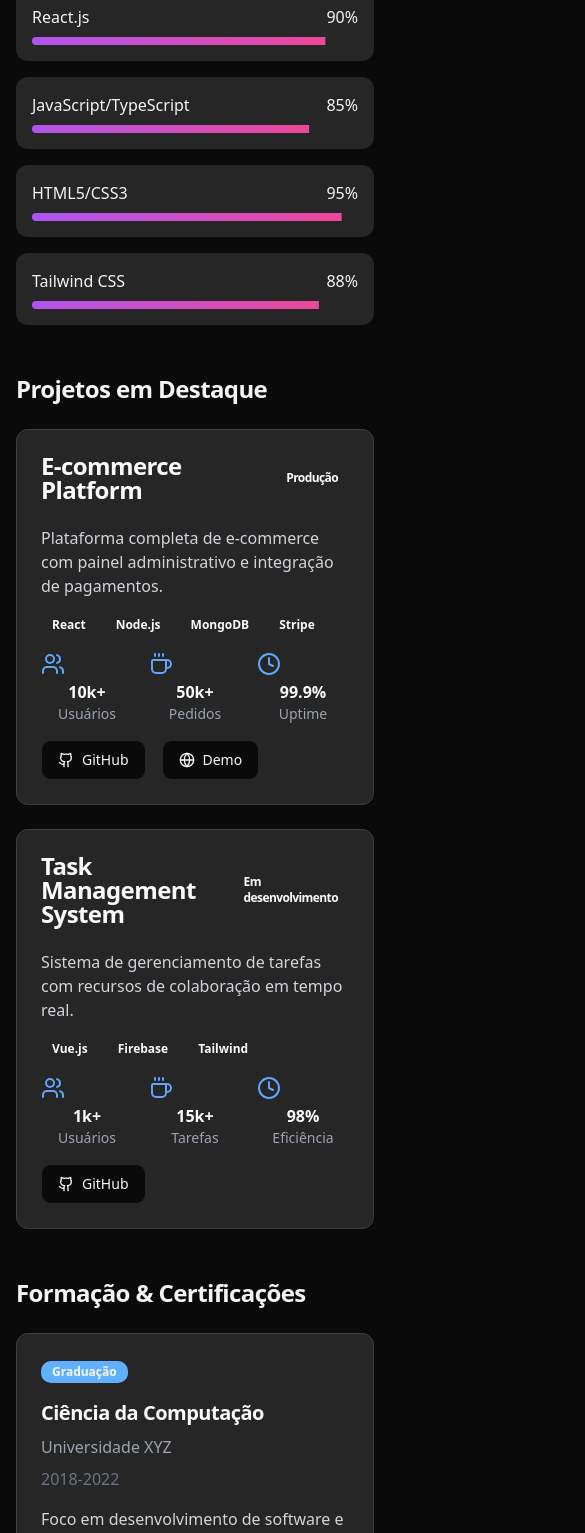
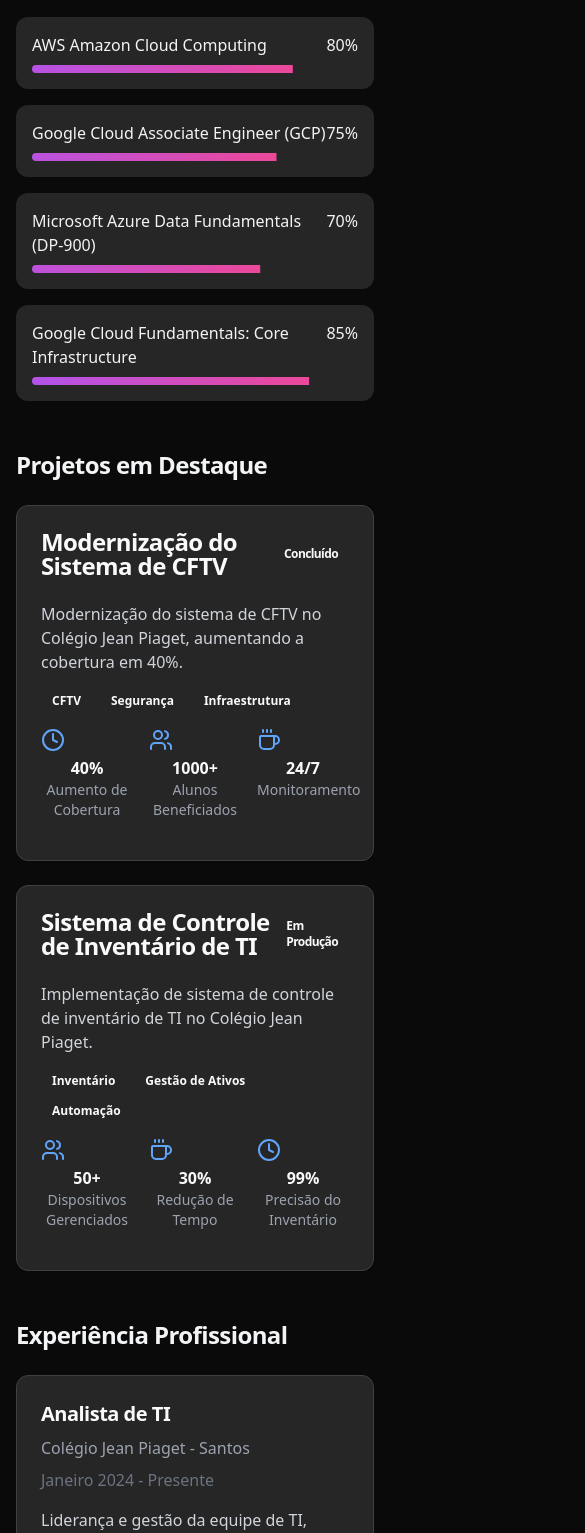
Before and after one commit to JonathanMoyano/portifolio, a Next.js app: page /tecnologia in a window 390 px wide. Shown: the part 467-2000 px from the top of the page, 585 px wide, since content can reach past the window. Built offline with nearby package versions, Linux system fonts and the light colour scheme.

Commit message:
atualizações - 12/11

```diff
--- a/src/pages/bombeiro.jsx
+++ b/src/pages/bombeiro.jsx
@@ -1,4 +1,3 @@
-import React, { useState } from 'react';
 import { motion } from 'framer-motion';
 import DownloadCV from '@/components/shared/DownloadCV';
 import {
@@ -9,21 +8,14 @@ import {
   BookOpen,
   CheckCircle2,
   AlertTriangle,
-  ArrowRight,
   Clock,
 } from 'lucide-react';
 import { Card, CardContent, CardHeader, CardTitle } from '@/components/ui/card';
-import { Button } from '@/components/ui/button';
 import { Badge } from '@/components/ui/badge';
-import { useAccessibility } from '@/components/layout/Layout';
-import { translations } from '@/utils/constants';
+
 import { Tabs, TabsContent, TabsList, TabsTrigger } from '@/components/ui/tabs';
 
 const BombeiroPage = () => {
-  const { currentLanguage } = useAccessibility();
-  const t = translations[currentLanguage];
-  const [activeTab, setActiveTab] = useState('certifications');
-
   const stats = [
     {
       icon: <Shield />,
@@ -54,22 +46,60 @@ const BombeiroPage = () => {
   const certifications = [
     {
       title: 'Bombeiro Civil Profissional',
-      institution: 'Corpo de Bombeiros Militar',
-      date: '2014',
-      validUntil: '2024',
+      institution: 'FATE13',
+      date: '2013',
+      validUntil: '2023',
       description:
         'Formação completa em prevenção e combate a incêndio, primeiros socorros e salvamento.',
       skills: ['Combate a Incêndio', 'Primeiros Socorros', 'Salvamento em Altura', 'APH'],
     },
     {
-      title: 'Especialização em Emergências Químicas',
-      institution: 'CETESB',
-      date: '2015',
-      validUntil: '2025',
-      description: 'Especialização no atendimento a emergências com produtos perigosos.',
-      skills: ['Produtos Perigosos', 'Contenção', 'Descontaminação', 'Análise de Riscos'],
+      title: 'Curso de Heliponto',
+      institution: 'BLEVE',
+      date: '2018',
+      validUntil: '2023',
+      description: 'Treinamento para operações em helipontos.',
+      skills: ['Segurança em Helipontos', 'Sinalização', 'Controle de Acesso'],
     },
-    // Adicione mais certificações conforme necessário
+    {
+      title: 'Curso de Primeiros Socorros com DEA',
+      institution: 'UNILUS',
+      date: '2018',
+      validUntil: '2023',
+      description:
+        'Treinamento avançado em primeiros socorros com uso de desfibrilador externo automático (DEA).',
+      skills: ['Suporte Básico de Vida', 'Uso de DEA', 'Emergências Médicas'],
+    },
+    {
+      title: 'NR35 - Trabalho em Altura',
+      institution: 'Universo',
+      date: '2021',
+      validUntil: '2023',
+      description:
+        'Curso de segurança para trabalhos em altura, conforme norma regulamentadora NR35.',
+      skills: ['Segurança em Altura', 'Uso de EPI', 'Resgate em Altura'],
+    },
+    {
+      title: 'NR33 - Espaços Confinados',
+      institution: 'Universo',
+      date: '2021',
+      validUntil: '2023',
+      description:
+        'Curso de segurança para trabalhos em espaços confinados, conforme norma regulamentadora NR33.',
+      skills: [
+        'Segurança em Espaços Confinados',
+        'Monitoramento de Atmosferas',
+        'Resgate em Espaços Confinados',
+      ],
+    },
+    {
+      title: 'A.P.H Tático',
+      institution: 'FATE13',
+      date: '2013',
+      validUntil: '2023',
+      description: 'Curso de atendimento pré-hospitalar em situações táticas.',
+      skills: ['APH Tático', 'Resgate em Ambientes Hostis', 'Suporte Avançado de Vida'],
+    },
   ];
 
   const operations = [
@@ -97,7 +127,30 @@ const BombeiroPage = () => {
         'Coordenação com órgãos ambientais',
       ],
     },
-    // Adicione mais operações conforme necessário
+    {
+      title: 'Inspeção de Equipamentos de Combate a Incêndio',
+      date: '2018-2019',
+      type: 'Prevenção',
+      description: 'Inspeções periódicas em equipamentos de combate a incêndio no Grupo Boticário.',
+      outcome: 'Garantia da operacionalidade e conformidade dos equipamentos',
+      learnings: [
+        'Importância da manutenção preventiva',
+        'Identificação de não conformidades',
+        'Documentação e registros das inspeções',
+      ],
+    },
+    {
+      title: 'Atendimento Pré-Hospitalar',
+      date: '2019-2022',
+      type: 'Emergência Médica',
+      description: 'Prestação de primeiros socorros ao público no Grupo Mendes.',
+      outcome: 'Atendimento rápido e eficaz a vítimas de mal súbito e traumas',
+      learnings: [
+        'Avaliação inicial da vítima',
+        'Estabilização e imobilização',
+        'Encaminhamento adequado aos serviços de saúde',
+      ],
+    },
   ];
 
   return (
@@ -248,21 +301,7 @@ const BombeiroPage = () => {
         initial={{ opacity: 0, y: 20 }}
         animate={{ opacity: 1, y: 0 }}
         className="mx-auto mt-12 max-w-2xl text-center"
-      >
-        <Card className="border-none bg-gradient-to-r from-red-900 to-orange-900">
-          <CardContent className="p-6">
-            <h3 className="mb-4 text-xl font-semibold">Precisa de Treinamento?</h3>
-            <p className="mb-4 text-gray-300">
-              Ofereço treinamentos personalizados em prevenção e combate a incêndio, primeiros
-              socorros e brigada de emergência.
-            </p>
-            <Button className="bg-white text-black hover:bg-gray-100">
-              Solicitar Proposta
-              <ArrowRight className="ml-2 h-4 w-4" />
-            </Button>
-          </CardContent>
-        </Card>
-      </motion.div>
+      ></motion.div>
     </div>
   );
 };
--- a/src/pages/experiencias.jsx
+++ b/src/pages/experiencias.jsx
@@ -23,10 +23,8 @@ import {
   SelectTrigger,
   SelectValue,
 } from '@/components/ui/select';
-import { useAccessibility } from '@/components/layout/Layout';
 
 const ExperienciasPage = () => {
-  const { currentLanguage } = useAccessibility();
   const [activeFilter, setActiveFilter] = useState('all');
   const [searchTerm, setSearchTerm] = useState('');
   const [expandedId, setExpandedId] = useState(null);
--- a/src/pages/historia.jsx
+++ b/src/pages/historia.jsx
@@ -186,9 +186,9 @@ const HistoriaPage = () => {
         <Card className="border-none bg-gradient-to-r from-purple-900 to-pink-900">
           <CardContent className="p-8">
             <p className="mb-4 text-xl italic text-gray-100">
-              "Uma frase inspiradora que resume sua jornada virá aqui"
+              Uma frase inspiradora que resume sua jornada virá aqui
             </p>
-            <p className="text-gray-400">— Seu Nome</p>
+            <p className="text-gray-400">— Jonathan Souza Moyano</p>
           </CardContent>
         </Card>
       </motion.div>
--- a/src/pages/tecnologia.jsx
+++ b/src/pages/tecnologia.jsx
@@ -1,102 +1,115 @@
-import React, { useState } from "react";
-import DownloadCV from "@/components/shared/DownloadCV";
-import {
-  Code,
-  Github,
-  Globe,
-  Star,
-  BookOpen,
-  Clock,
-  Users,
-  Coffee,
-} from "lucide-react";
-import { Card, CardContent, CardHeader, CardTitle } from "@/components/ui/card";
-import { Button } from "@/components/ui/button";
-import { Progress } from "@/components/ui/progress";
-import { Badge } from "@/components/ui/badge";
-import { Tabs, TabsContent, TabsList, TabsTrigger } from "@/components/ui/tabs";
+import React from 'react';
+import DownloadCV from '@/components/shared/DownloadCV';
+import { Code, Github, Star, BookOpen, Clock, Users, Coffee } from 'lucide-react';
+import { Card, CardContent, CardHeader, CardTitle } from '@/components/ui/card';
+import { Progress } from '@/components/ui/progress';
+import { Badge } from '@/components/ui/badge';
+import { Tabs, TabsContent, TabsList, TabsTrigger } from '@/components/ui/tabs';
 
 const TechPage = () => {
-  const [activeProject, setActiveProject] = useState(null);
-
   const skills = {
-    frontend: [
-      { name: "React.js", level: 90 },
-      { name: "JavaScript/TypeScript", level: 85 },
-      { name: "HTML5/CSS3", level: 95 },
-      { name: "Tailwind CSS", level: 88 },
+    cloud: [
+      { name: 'AWS Amazon Cloud Computing', level: 80 },
+      { name: 'Google Cloud Associate Engineer (GCP)', level: 75 },
+      { name: 'Microsoft Azure Data Fundamentals (DP-900)', level: 70 },
+      { name: 'Google Cloud Fundamentals: Core Infrastructure', level: 85 },
     ],
-    backend: [
-      { name: "Node.js", level: 82 },
-      { name: "Python", level: 75 },
-      { name: "SQL", level: 80 },
-      { name: "MongoDB", level: 78 },
+    development: [
+      { name: 'Programação em C e JavaScript', level: 75 },
+      { name: 'Oracle SQL', level: 80 },
+      { name: 'HTML5 e CSS3', level: 90 },
+      { name: 'Sistemas Operacionais e Redes', level: 85 },
+      { name: 'Supabase', level: 70 },
     ],
-    tools: [
-      { name: "Git/GitHub", level: 92 },
-      { name: "Docker", level: 70 },
-      { name: "AWS", level: 65 },
-      { name: "Linux", level: 85 },
+    ai: [
+      { name: 'Ciência de Dados 3.0 - Data Science Academy', level: 75 },
+      { name: 'Engenharia de Prompts na AWS com Claude', level: 80 },
+      { name: 'CC50 - Introdução à Ciência da Computação', level: 85 },
+    ],
+    management: [
+      { name: 'IT Service Management (ITSM/GSTI)', level: 90 },
+      { name: 'Gestão de Projetos em TI', level: 85 },
     ],
   };
 
   const projects = [
     {
-      title: "E-commerce Platform",
+      title: 'Modernização do Sistema de CFTV',
       description:
-        "Plataforma completa de e-commerce com painel administrativo e integração de pagamentos.",
-      tech: ["React", "Node.js", "MongoDB", "Stripe"],
-      status: "Produção",
-      github: "github.com/user/project",
-      live: "project-url.com",
+        'Modernização do sistema de CFTV no Colégio Jean Piaget, aumentando a cobertura em 40%.',
+      tech: ['CFTV', 'Segurança', 'Infraestrutura'],
+      status: 'Concluído',
       metrics: [
-        { icon: <Users />, value: "10k+", label: "Usuários" },
-        { icon: <Coffee />, value: "50k+", label: "Pedidos" },
-        { icon: <Clock />, value: "99.9%", label: "Uptime" },
+        { icon: <Clock />, value: '40%', label: 'Aumento de Cobertura' },
+        { icon: <Users />, value: '1000+', label: 'Alunos Beneficiados' },
+        { icon: <Coffee />, value: '24/7', label: 'Monitoramento' },
       ],
     },
     {
-      title: "Task Management System",
+      title: 'Sistema de Controle de Inventário de TI',
       description:
-        "Sistema de gerenciamento de tarefas com recursos de colaboração em tempo real.",
-      tech: ["Vue.js", "Firebase", "Tailwind"],
-      status: "Em desenvolvimento",
-      github: "github.com/user/project2",
+        'Implementação de sistema de controle de inventário de TI no Colégio Jean Piaget.',
+      tech: ['Inventário', 'Gestão de Ativos', 'Automação'],
+      status: 'Em Produção',
       metrics: [
-        { icon: <Users />, value: "1k+", label: "Usuários" },
-        { icon: <Coffee />, value: "15k+", label: "Tarefas" },
-        { icon: <Clock />, value: "98%", label: "Eficiência" },
+        { icon: <Users />, value: '50+', label: 'Dispositivos Gerenciados' },
+        { icon: <Coffee />, value: '30%', label: 'Redução de Tempo' },
+        { icon: <Clock />, value: '99%', label: 'Precisão do Inventário' },
       ],
+    },
+  ];
+
+  const experience = [
+    {
+      title: 'Analista de TI',
+      company: 'Colégio Jean Piaget - Santos',
+      period: 'Janeiro 2024 - Presente',
+      description:
+        'Liderança e gestão da equipe de TI, implementação e manutenção de sistemas de rede e segurança, desenvolvimento de processos para otimização do suporte técnico, gestão do parque tecnológico e gerenciamento dos chamados técnicos.',
+    },
+    {
+      title: 'Assistente de TI',
+      company: 'Colégio Jean Piaget - Santos',
+      period: 'Outubro 2023 - Janeiro 2024',
+      description:
+        'Modernização do sistema de CFTV, implementação de sistema de controle de inventário de TI e redução do tempo de resposta para chamados técnicos.',
+    },
+    {
+      title: 'Analista de Suporte Júnior (Estágio)',
+      company: 'Cruz Azul',
+      period: 'Outubro 2022 - Outubro 2023',
+      description:
+        'Suporte técnico ao ERP TOTVS, administração de Active Directory e sistema RM, manutenção preventiva da infraestrutura de TI.',
+    },
+    {
+      title: 'Especialista em Reparo de Placas Eletrônicas',
+      company: 'Device Now - Soluções e Tecnologia',
+      period: 'Autônomo',
+      description:
+        'Especialista em reparo de placas eletrônicas, implementação de sistemas operacionais e soluções de software.',
     },
   ];
 
   const education = [
     {
-      type: "Graduação",
-      title: "Ciência da Computação",
-      institution: "Universidade XYZ",
-      period: "2018-2022",
+      type: 'Graduação',
+      title: 'Análise e Desenvolvimento de Sistemas',
+      institution: 'UNIBR - Faculdade de São Vicente',
+      period: 'Em andamento - 5º Semestre',
       description:
-        "Foco em desenvolvimento de software e sistemas distribuídos.",
-    },
-    {
-      type: "Certificação",
-      title: "AWS Certified Developer",
-      institution: "Amazon Web Services",
-      period: "2023",
-      description: "Especialização em serviços cloud e arquitetura serverless.",
+        'Curso focado no desenvolvimento de sistemas e aplicações, abrangendo disciplinas como programação, banco de dados, engenharia de software e gerenciamento de projetos.',
     },
   ];
 
   return (
-    <div className="max-w-6xl mx-auto py-8 px-4 text-gray-100">
+    <div className="mx-auto max-w-6xl px-4 py-8 text-gray-100">
       {/* Header Section */}
       <div className="mb-12">
-        <h1 className="text-4xl font-bold mb-4 bg-gradient-to-r from-blue-400 to-cyan-400 bg-clip-text text-transparent">
+        <h1 className="mb-4 bg-gradient-to-r from-blue-400 to-cyan-400 bg-clip-text text-4xl font-bold text-transparent">
           Experiência em Tecnologia
         </h1>
         <p className="text-xl text-gray-300">
-          Desenvolvedor Full Stack com foco em soluções escaláveis e inovadoras
+          Analista de TI | Infraestrutura com foco em soluções inovadoras e eficientes
         </p>
       </div>
       <div className="ml-4">
@@ -105,19 +118,20 @@ const TechPage = () => {
 
       {/* Skills Section */}
       <section className="mb-12">
-        <h2 className="text-2xl font-semibold mb-6">Habilidades Técnicas</h2>
-        <Tabs defaultValue="frontend" className="w-full">
+        <h2 className="mb-6 text-2xl font-semibold">Habilidades Técnicas</h2>
+        <Tabs defaultValue="cloud" className="w-full">
           <TabsList className="mb-4">
-            <TabsTrigger value="frontend">Frontend</TabsTrigger>
-            <TabsTrigger value="backend">Backend</TabsTrigger>
-            <TabsTrigger value="tools">Ferramentas</TabsTrigger>
+            <TabsTrigger value="cloud">Cloud & Infraestrutura</TabsTrigger>
+            <TabsTrigger value="development">Desenvolvimento & Banco de Dados</TabsTrigger>
+            <TabsTrigger value="ai">Inteligência Artificial & Data Science</TabsTrigger>
+            <TabsTrigger value="management">Gestão de TI</TabsTrigger>
           </TabsList>
           {Object.entries(skills).map(([category, items]) => (
             <TabsContent key={category} value={category}>
               <div className="grid gap-4">
                 {items.map((skill, index) => (
-                  <div key={index} className="bg-neutral-800 p-4 rounded-lg">
-                    <div className="flex justify-between mb-2">
+                  <div key={index} className="rounded-lg bg-neutral-800 p-4">
+                    <div className="mb-2 flex justify-between">
                       <span className="font-medium">{skill.name}</span>
                       <span>{skill.level}%</span>
                     </div>
@@ -132,51 +146,51 @@ const TechPage = () => {
 
       {/* Projects Section */}
       <section className="mb-12">
-        <h2 className="text-2xl font-semibold mb-6">Projetos em Destaque</h2>
-        <div className="grid md:grid-cols-2 gap-6">
+        <h2 className="mb-6 text-2xl font-semibold">Projetos em Destaque</h2>
+        <div className="grid gap-6 md:grid-cols-2">
           {projects.map((project, index) => (
-            <Card key={index} className="bg-neutral-800 border-neutral-700">
+            <Card key={index} className="border-neutral-700 bg-neutral-800">
               <CardHeader>
-                <CardTitle className="flex justify-between items-center">
+                <CardTitle className="flex items-center justify-between">
                   {project.title}
                   <Badge variant="secondary">{project.status}</Badge>
                 </CardTitle>
               </CardHeader>
               <CardContent>
-                <p className="text-gray-300 mb-4">{project.description}</p>
-                <div className="flex flex-wrap gap-2 mb-4">
+                <p className="mb-4 text-gray-300">{project.description}</p>
+                <div className="mb-4 flex flex-wrap gap-2">
                   {project.tech.map((tech, i) => (
                     <Badge key={i} variant="outline">
                       {tech}
                     </Badge>
                   ))}
                 </div>
-                <div className="grid grid-cols-3 gap-4 mb-4">
+                <div className="mb-4 grid grid-cols-3 gap-4">
                   {project.metrics.map((metric, i) => (
                     <div key={i} className="text-center">
-                      <div className="text-blue-400 mb-1">{metric.icon}</div>
+                      <div className="mb-1 text-blue-400">{metric.icon}</div>
                       <div className="font-bold">{metric.value}</div>
-                      <div className="text-sm text-gray-400">
-                        {metric.label}
-                      </div>
+                      <div className="text-sm text-gray-400">{metric.label}</div>
                     </div>
                   ))}
                 </div>
-                <div className="flex gap-4">
-                  <Button variant="outline" className="flex items-center gap-2">
-                    <Github className="w-4 h-4" />
-                    GitHub
-                  </Button>
-                  {project.live && (
-                    <Button
-                      variant="outline"
-                      className="flex items-center gap-2"
-                    >
-                      <Globe className="w-4 h-4" />
-                      Demo
-                    </Button>
-                  )}
-                </div>
+              </CardContent>
+            </Card>
+          ))}
+        </div>
+      </section>
+
+      {/* Experience Section */}
+      <section className="mb-12">
+        <h2 className="mb-6 text-2xl font-semibold">Experiência Profissional</h2>
+        <div className="grid gap-6">
+          {experience.map((item, index) => (
+            <Card key={index} className="border-neutral-700 bg-neutral-800">
+              <CardContent className="p-6">
+                <h3 className="mb-2 text-xl font-semibold">{item.title}</h3>
+                <p className="mb-2 text-gray-400">{item.company}</p>
+                <p className="mb-4 text-gray-500">{item.period}</p>
+                <p className="text-gray-300">{item.description}</p>
               </CardContent>
             </Card>
           ))}
@@ -185,17 +199,15 @@ const TechPage = () => {
 
       {/* Education Section */}
       <section className="mb-12">
-        <h2 className="text-2xl font-semibold mb-6">
-          Formação & Certificações
-        </h2>
-        <div className="grid md:grid-cols-2 gap-6">
+        <h2 className="mb-6 text-2xl font-semibold">Formação Acadêmica</h2>
+        <div className="grid gap-6">
           {education.map((item, index) => (
-            <Card key={index} className="bg-neutral-800 border-neutral-700">
+            <Card key={index} className="border-neutral-700 bg-neutral-800">
               <CardContent className="p-6">
                 <Badge className="mb-4">{item.type}</Badge>
-                <h3 className="text-xl font-semibold mb-2">{item.title}</h3>
-                <p className="text-gray-400 mb-2">{item.institution}</p>
-                <p className="text-gray-500 mb-4">{item.period}</p>
+                <h3 className="mb-2 text-xl font-semibold">{item.title}</h3>
+                <p className="mb-2 text-gray-400">{item.institution}</p>
+                <p className="mb-4 text-gray-500">{item.period}</p>
                 <p className="text-gray-300">{item.description}</p>
               </CardContent>
             </Card>
@@ -204,23 +216,23 @@ const TechPage = () => {
       </section>
 
       {/* GitHub Stats Section */}
-      <Card className="bg-neutral-800 border-neutral-700">
+      <Card className="border-neutral-700 bg-neutral-800">
         <CardContent className="p-6">
-          <h2 className="text-2xl font-semibold mb-6 flex items-center gap-2">
-            <Github className="w-6 h-6" />
+          <h2 className="mb-6 flex items-center gap-2 text-2xl font-semibold">
+            <Github className="h-6 w-6" />
             GitHub Stats
           </h2>
-          <div className="grid md:grid-cols-4 gap-4">
+          <div className="grid gap-4 md:grid-cols-4">
             {[
-              { icon: <Star />, value: "150+", label: "Stars" },
-              { icon: <Code />, value: "2k+", label: "Commits" },
-              { icon: <BookOpen />, value: "15+", label: "Repositórios" },
-              { icon: <Users />, value: "50+", label: "Contribuições" },
+              { icon: <Star />, value: '50+', label: 'Stars' },
+              { icon: <Code />, value: '1k+', label: 'Commits' },
+              { icon: <BookOpen />, value: '10+', label: 'Repositórios' },
+              { icon: <Users />, value: '20+', label: 'Contribuições' },
             ].map((stat, index) => (
-              <Card key={index} className="bg-neutral-700 border-none">
+              <Card key={index} className="border-none bg-neutral-700">
                 <CardContent className="p-4 text-center">
-                  <div className="text-blue-400 mb-2">{stat.icon}</div>
-                  <div className="text-2xl font-bold mb-1">{stat.value}</div>
+                  <div className="mb-2 text-blue-400">{stat.icon}</div>
+                  <div className="mb-1 text-2xl font-bold">{stat.value}</div>
                   <div className="text-gray-400">{stat.label}</div>
                 </CardContent>
               </Card>
```
Also changed, not shown: src/components/shared/footer.jsx (+64 -68 lines), src/pages/comercio.jsx (+32 -51 lines), 2 other files (tests, documents, lock files or other folders).
